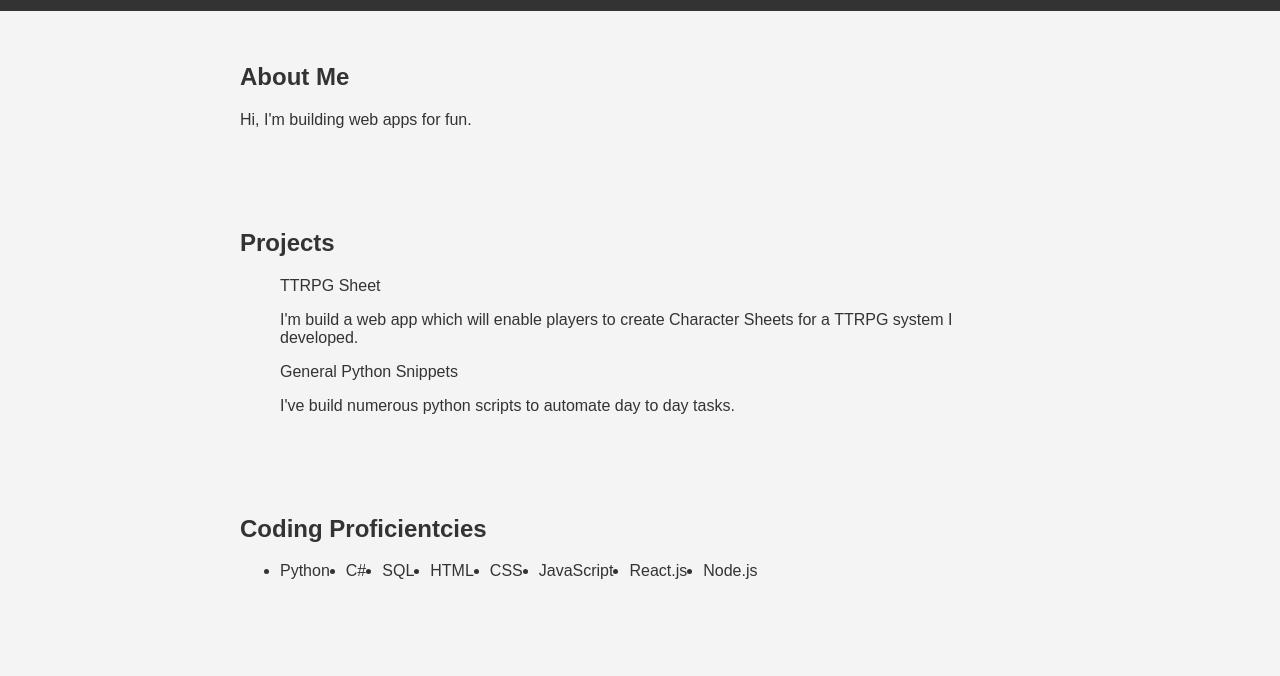
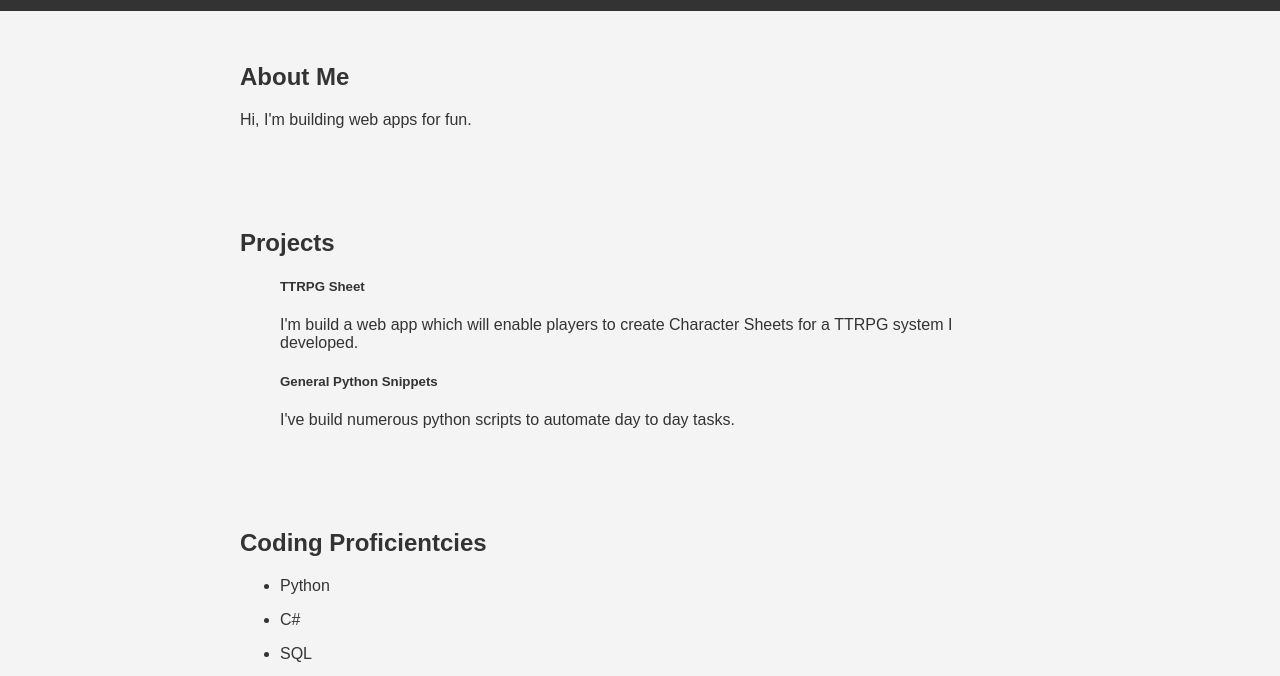
Before and after one commit to Amuniare/portfolioURL, a plain HTML site: page index.html in a window 1280 px wide. Shown: the part 71-747 px from the top of the page. Drawn offline with Linux system fonts and the light colour scheme.

Commit message:
Refactor project section in index.html and update skills layout in styles.css

```diff
--- a/index.html
+++ b/index.html
@@ -31,14 +31,13 @@
         <h2>Projects</h2>
         <div class="project">
             <figure>
-
-                <figcaption>TTRPG Sheet</figcaption>
+                <h5>TTRPG Sheet</h5>
                 <p>I'm build a web app which will enable players to create Character Sheets for a TTRPG system I developed. </p>
             </figure>
         </div>
         <div class="project">
             <figure>
-                <figcaption>General Python Snippets</figcaption>
+                <h5>General Python Snippets</h5>
                 <p>I've build numerous python scripts to automate day to day tasks. </p>
             </figure>
         </div>
--- a/styles.css
+++ b/styles.css
@@ -32,7 +32,6 @@ nav {
 #nav-links li a {
     color: white;
     text-decoration: none;
-    line-break: anywhere;
 }
 
 /* Responsive Menu */
@@ -60,9 +59,10 @@ section {
 
 /* Skills */
 #skills ul {
-    display: flex;
-    flex-wrap: wrap;
+    display: grid;
+    columns: 1fr;
     gap: 1rem;
+
 }
 
 /* Contact Form */
```
